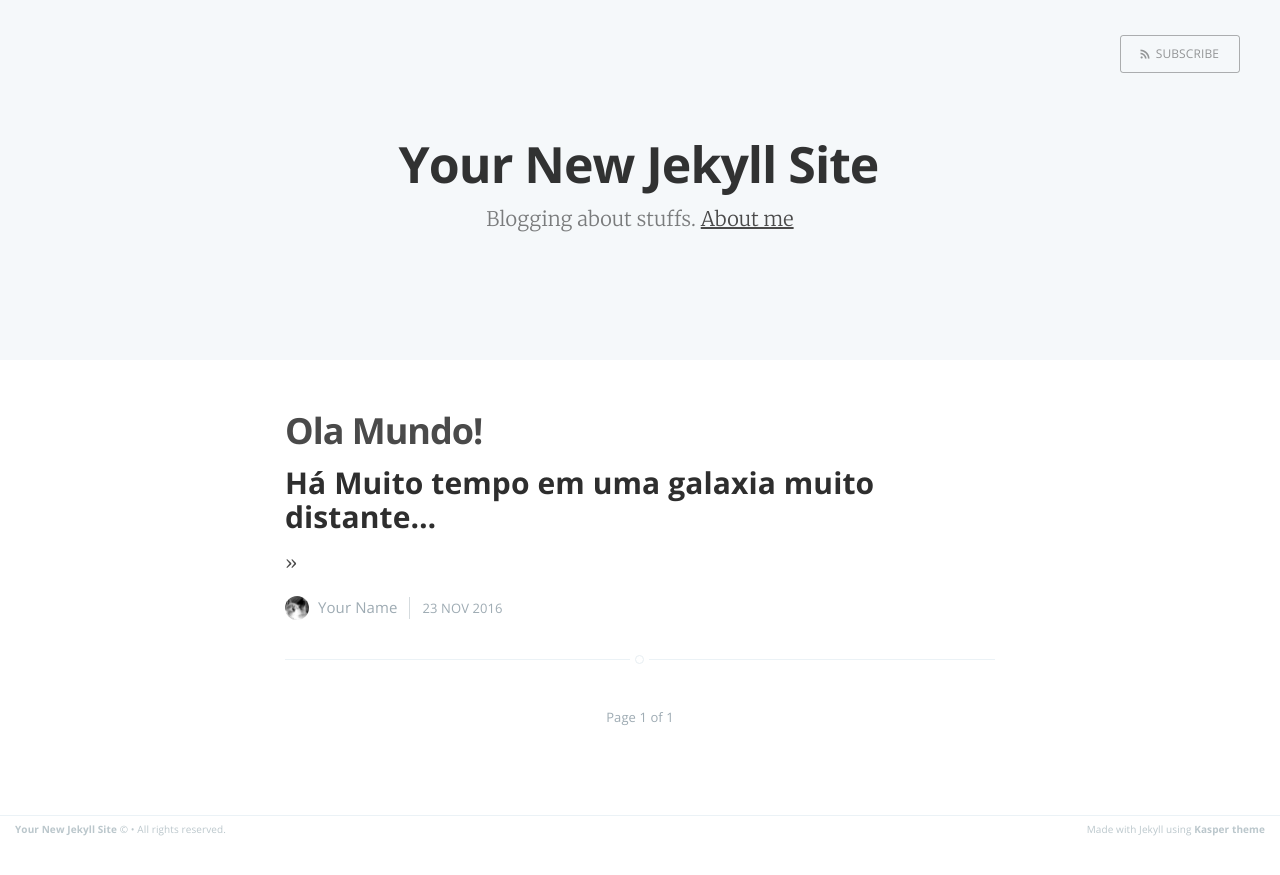
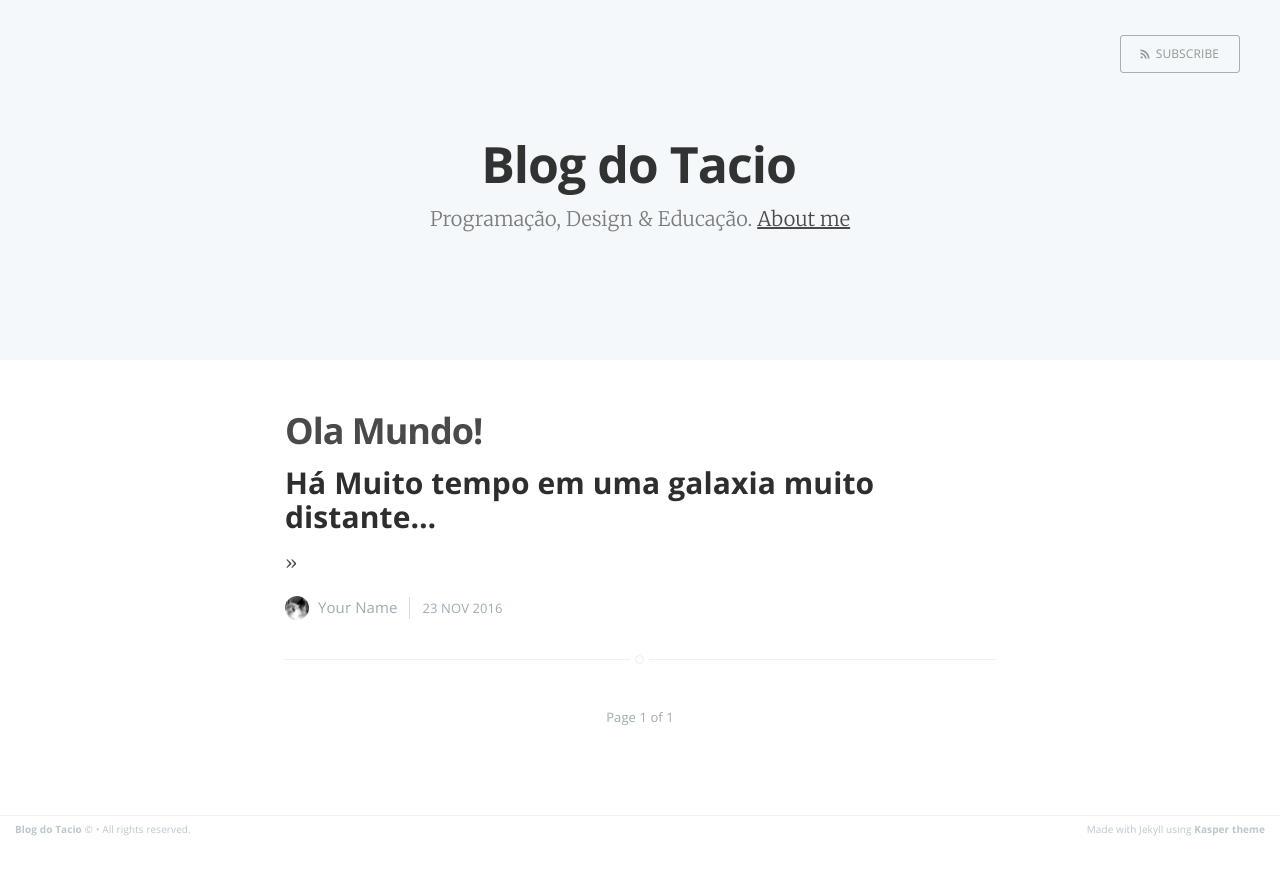
Before and after one commit to taciosantosblog/taciosantosblog.github.io, a Jekyll site: the page built from index.html, in a window 1280 px wide. Shown: the top 875 px of the page. Built offline with Jekyll 4.4.1, drawn with Linux system fonts in a browser that asks for light colours; the list of posts is cut into pages by our own code.

Commit message:
configurações

```diff
--- a/_config.yml
+++ b/_config.yml
@@ -1,6 +1,6 @@
-name: Your New Jekyll Site
-description: Blogging about stuffs
-meta_description: "Your New Jekyll Site, Blogging about stuffs"
+name: Blog do Tacio
+description: Programação, Design & Educação
+meta_description: "Programação, Design & Educação"
 
 markdown: kramdown
 highlighter: pygments
```
Also changed, not shown: 3 other files.
